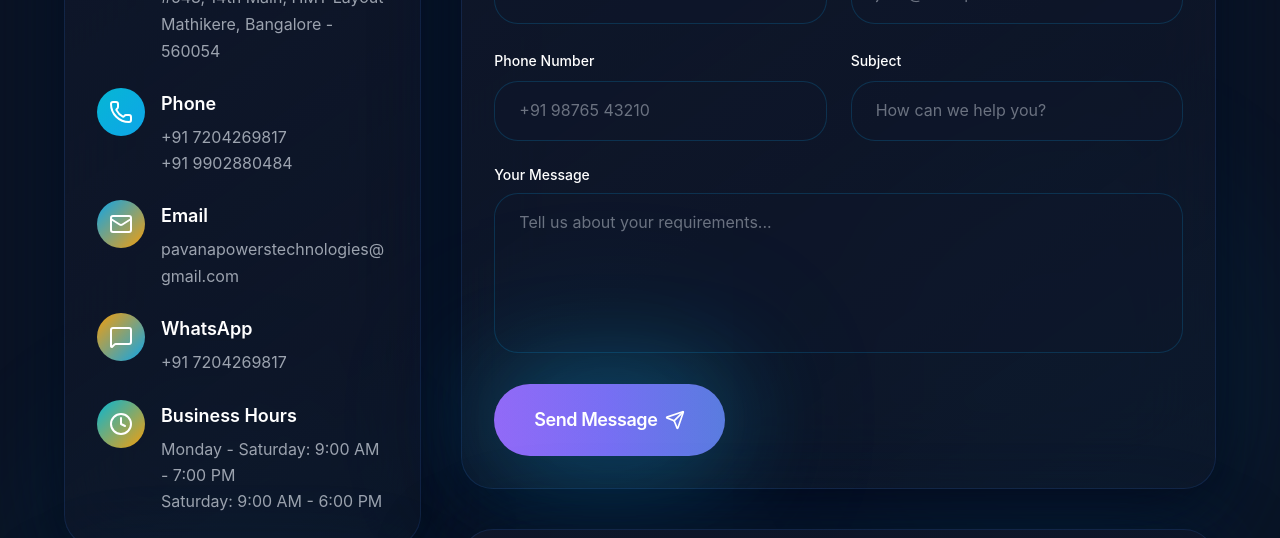
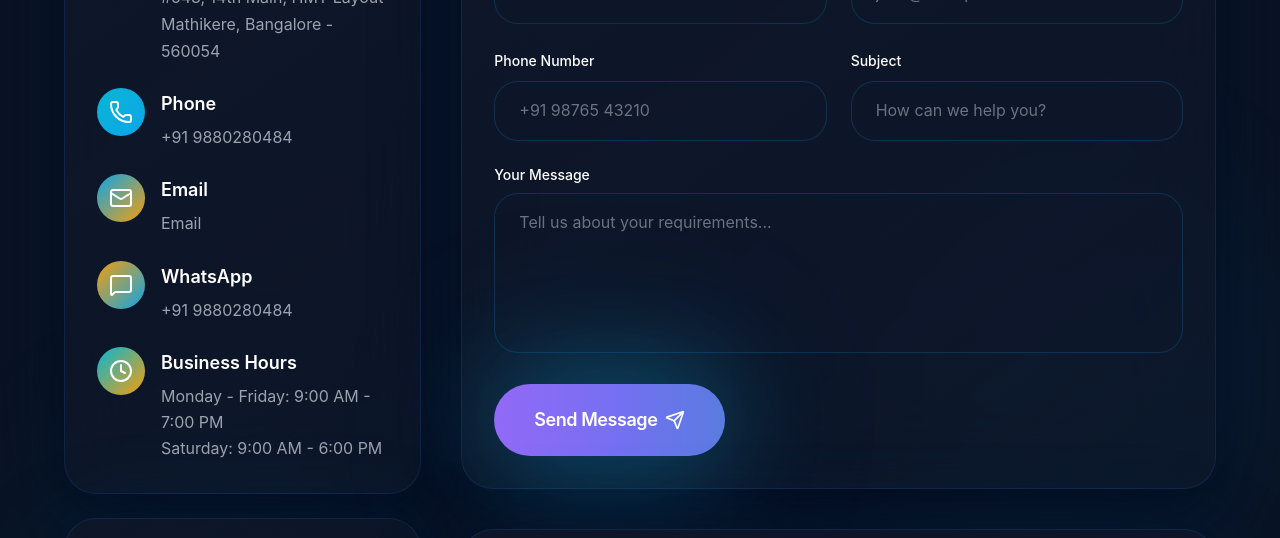
Before and after one commit to JanakeeshHd/PPT, a React (Vite) app: page /contact in a window 1280 px wide. Shown: the part 800-1338 px from the top of the page. Built offline with nearby package versions, Linux system fonts and the light colour scheme; grey boxes are pictures that could not be loaded.

Commit message:
updated contents

```diff
--- a/src/data/websiteData.js
+++ b/src/data/websiteData.js
@@ -27,20 +27,18 @@ import {
 export const company = {
   name: 'Pavana Powers Technologies',
   shortName: 'Pavana Powers',
-  email: 'pavanapowerstechnologies@gmail.com',
-  emailHref: 'mailto:pavanapowerstechnologies@gmail.com',
-  phone: '+91 7204269817',
-  phoneHref: 'tel:+917204269817',
-  phoneSecondary: '+91 9902880484',
-  phoneSecondaryHref: 'tel:+919902880484',
-  whatsapp: 'https://wa.me/917204269817',
-  whatsappHref: 'https://wa.me/917204269817',
+  email: 'Email',
+  emailHref: 'mailto:',
+  phone: '+91 9880280484',
+  phoneHref: 'tel:+919880280484',
+  whatsapp: 'https://wa.me/919880280484',
+  whatsappHref: 'https://wa.me/919880280484',
   address: '#543, 14th Main, HMT Layout Mathikere, Bangalore - 560054',
   addressHref: 'https://maps.app.goo.gl/hMHeffUcuQaDL6SF8',
   addressShort: '#543, 14th Main, HMT Layout Mathikere, Bangalore',
-  businessHours: 'Mon - Sat: 9:00 AM - 7:00 PM',
+  businessHours: 'Mon - Fri: 9:00 AM - 7:00 PM',
   businessHoursDetailed: {
-    weekdays: 'Monday - Saturday: 9:00 AM - 7:00 PM',
+    weekdays: 'Monday - Friday: 9:00 AM - 7:00 PM',
     saturday: 'Saturday: 9:00 AM - 6:00 PM',
   },
 };
@@ -117,7 +115,7 @@ export const products = [
     color: 'from-blue-500 to-cyan-400',
     desc: 'Protect electrical systems and equipment from surges, transient voltages, and lightning strikes, ensuring safety and reliability.',
     shortDesc: 'Protect electrical systems from surges and lightning strikes.',
-    features: ['Type 1, 2 & 3 Protection', 'LED Status Indicators', 'Remote Monitoring', 'Compact Design'],
+    features: ['Type 1, 1+2 & 2 Protection', 'LED Status Indicators', 'Remote Monitoring', 'Compact Design'],
     applications: ['Industrial Plants', 'Data Centers', 'Commercial Buildings', 'Hospitals'],
     benefits: ['Prevents Equipment Damage', 'Reduces Downtime', 'Extends Product Lifespan', 'Cost-Effective'],
   },
```
